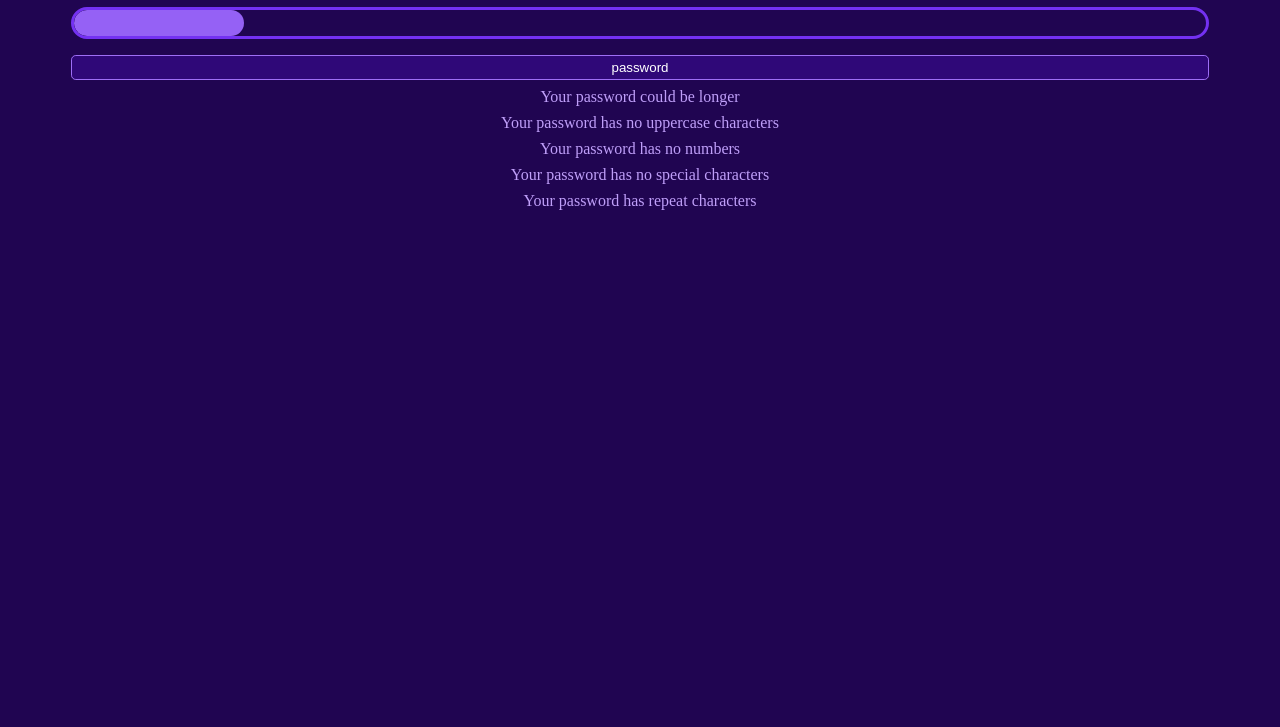
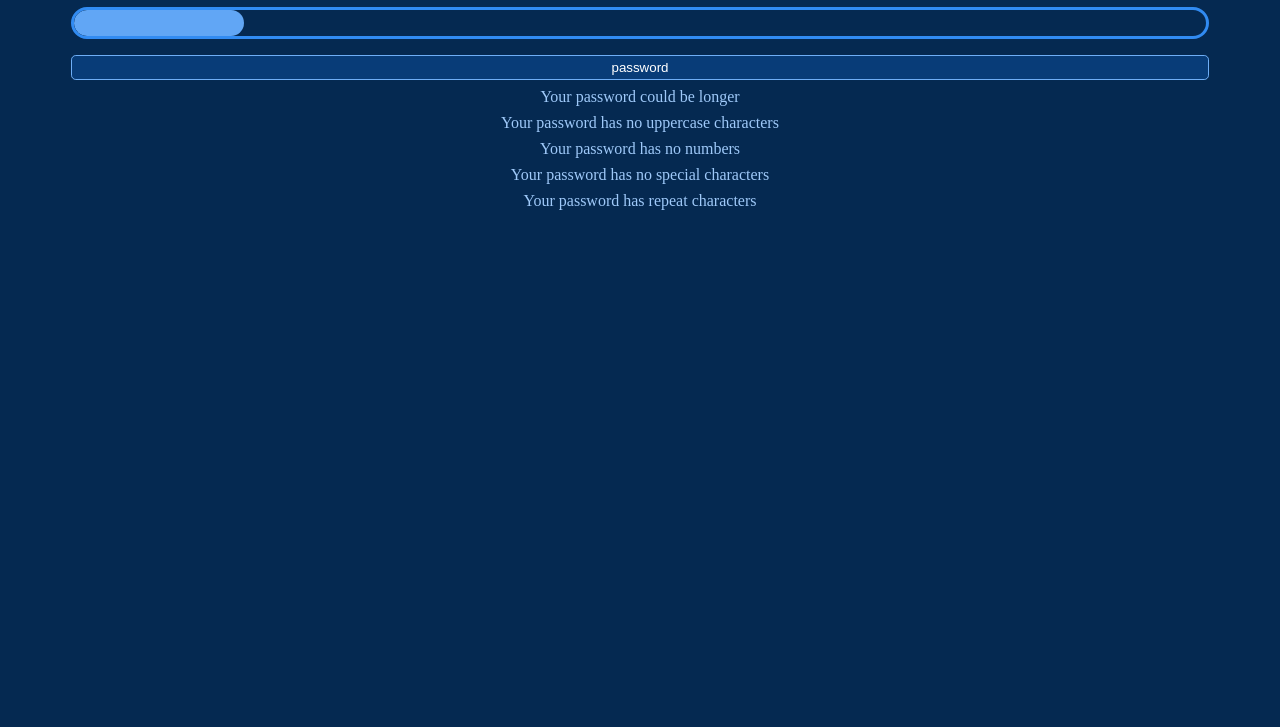
Before and after one commit to aingc/password-strength-validator, a plain HTML site: page index.html in a window 1280 px wide. Shown: the part 73-800 px from the top of the page. Drawn offline with Linux system fonts and the light colour scheme.

Commit message:
Adjusted styling

```diff
--- a/index.html
+++ b/index.html
@@ -10,8 +10,8 @@
     }
 
     body {
-      background-color: hsl(261, 88%, 17%);
-      color: hsl(261, 88%, 90%);
+      background-color: hsl(212, 88%, 17%);
+      color: hsl(212, 88%, 90%);
       text-align: center;
     }
 
@@ -19,7 +19,7 @@
       position: relative;
       height: 2rem;
       width: 90%;
-      border: 3px solid hsl(261, 88%, 57%);
+      border: 3px solid hsl(212, 88%, 57%);
       border-radius: 1rem;
       margin: 0 auto;
       overflow: hidden;
@@ -31,7 +31,7 @@
       left: 0;
       height: 100%;
       width: calc(1% * var(--strength));
-      background-color: hsl(261, 88%, 67%);
+      background-color: hsl(212, 88%, 67%);
       border-radius: 1rem;
       transition: width 200ms;
     }
@@ -40,21 +40,21 @@
       margin-top: 1rem;
       width: 90%;
       padding: .25rem .72rem;
-      background-color: hsl(261, 88%, 25%);
+      background-color: hsl(212, 88%, 25%);
       color: white;
-      border: 1px solid hsl(261, 88%, 57%);
+      border: 1px solid hsl(212, 88%, 57%);
       outline: none;
     }
 
     .password-input:focus {
-      border-color: hsl(261, 88%, 70%);
+      border-color: hsl(212, 88%, 70%);
       text-align: center;
       border-radius: .3rem;
     }
 
     .reasons > * {
       margin-top: .5rem;
-      color: hsl(261, 88%, 80%)
+      color: hsl(212, 88%, 80%)
     }
   </style>
   <script src="script.js" defer></script>
```
